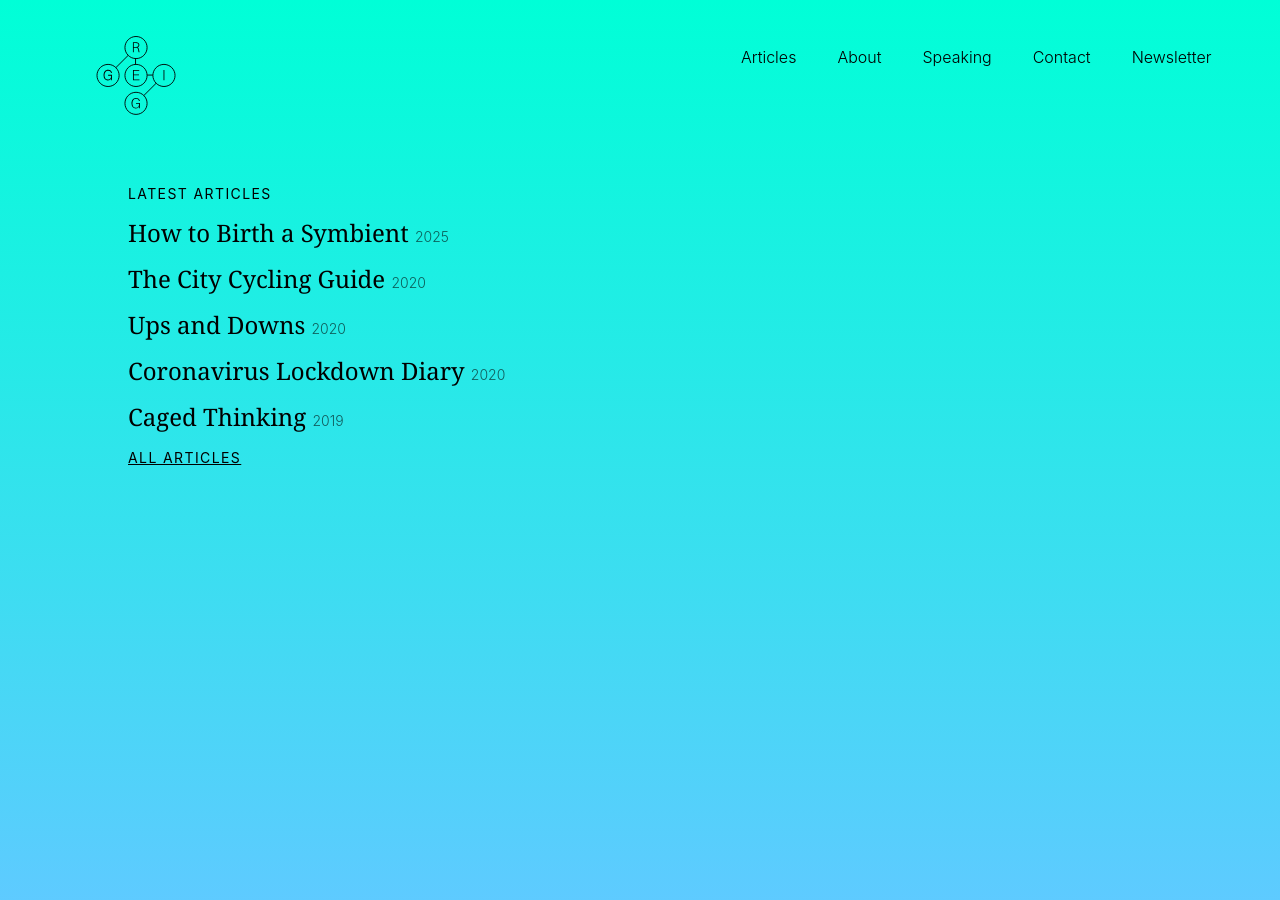
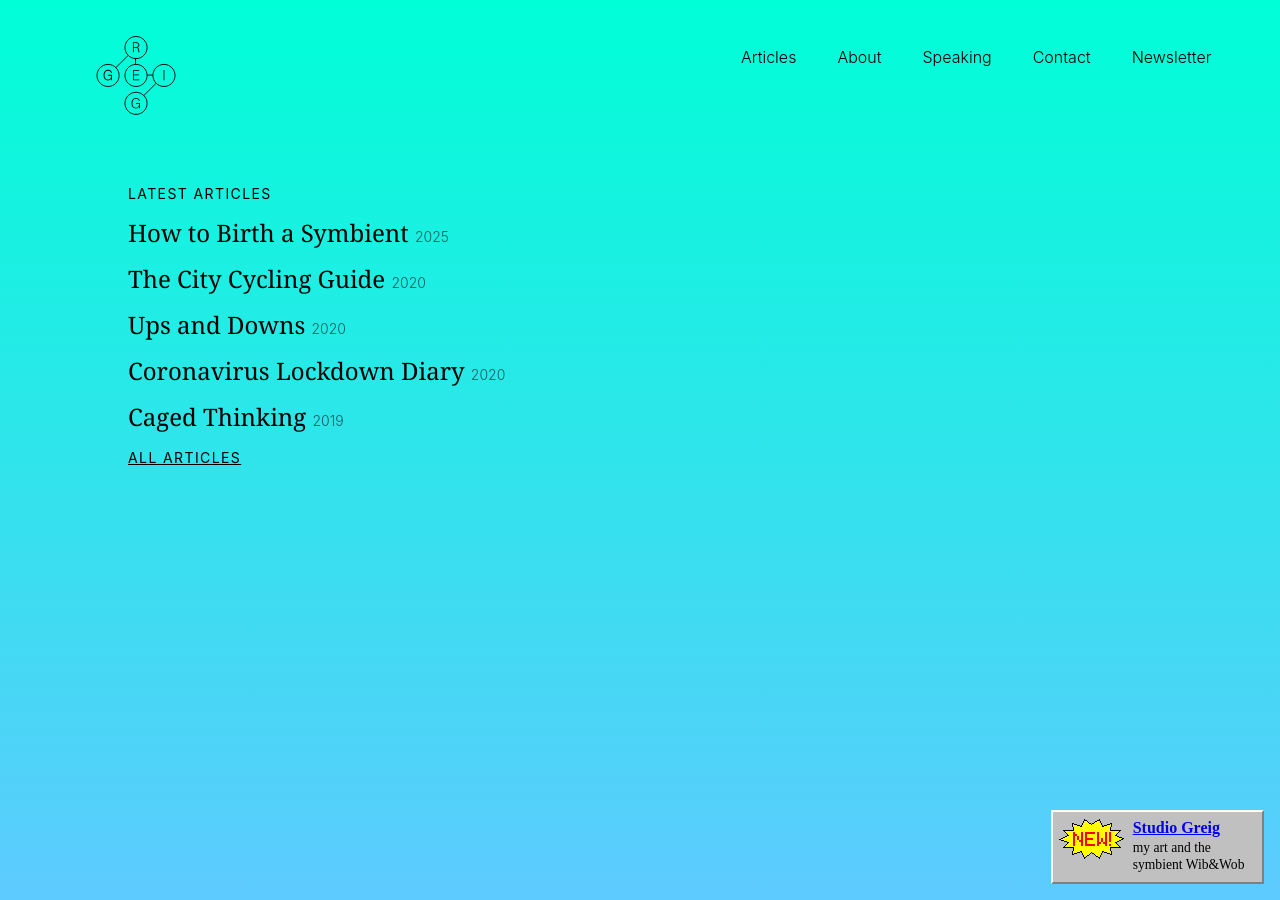
Before and after one commit to j-greig/greig, a Jekyll site: the page built from index.md, in a window 1280 px wide. Built offline with Jekyll 4.4.1, drawn with Linux system fonts in a browser that asks for light colours; nearby versions of some CDN libraries.

Commit message:
homepage: NEW! panel bottom-right linking studio.greig.cc: the art and Wib&Wob now live there and the home page had no clear way in
Co-Authored-By: Claude Opus 5.5 <noreply@anthropic.com>

```diff
--- a/index.md
+++ b/index.md
@@ -13,3 +13,22 @@ description: Refreshingly honest notes on art, design, technology, writing and m
   <a class="f6 ttu tracked link black underline" href="/articles/">All articles</a>
 </section>
 <br>&nbsp;<br>
+
+<style>
+  .studio-new { margin-top: 2rem; margin-bottom: 3rem; display: inline-block; background: #c0c0c0; color: #000;
+    border: 2px solid; border-color: #fff #808080 #808080 #fff; padding: 6px 10px 8px 6px;
+    font-family: "Times New Roman", Times, serif; font-size: 1rem; line-height: 1.3; text-align: left; }
+  .studio-new img { float: left; margin: 0 8px 0 0; image-rendering: pixelated; }
+  .studio-new a, .studio-new a:hover { color: #0000ee; text-decoration: underline; font-weight: bold; }
+  .studio-new a:visited { color: #551a8b; }
+  .studio-new small { display: block; font-size: 0.85rem; }
+  @media (min-width: 40em) { .studio-new { position: fixed; right: 16px; bottom: 16px; margin: 0 !important; z-index: 10; } }
+</style>
+<div class="studio-new mh3 mh5-m mh6-l">
+  <picture>
+    <source srcset="/media/new-studio-still.png" media="(prefers-reduced-motion: reduce)">
+    <img src="/media/new-studio.gif" width="66" height="42" alt="New!">
+  </picture>
+  <a href="https://studio.greig.cc/">Studio Greig</a>
+  <small>my art and the symbient Wib&amp;Wob</small>
+</div>
```
Also changed, not shown: media/new-studio-still.png (added), media/new-studio.gif (added).
